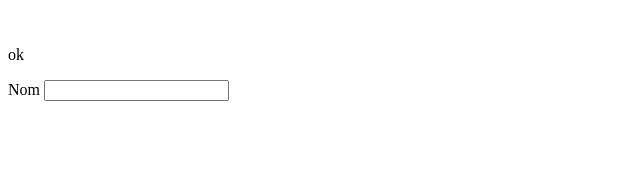
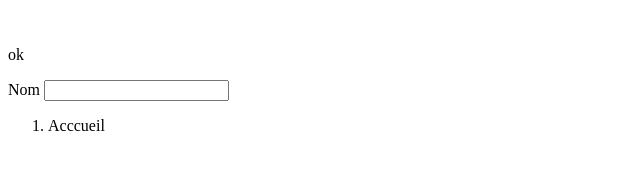
Before and after one commit to softjunior/softjunior.com, a plain HTML site: page Junior.html in a window 1280 px wide. Shown: the full height of the page, 0-640 px from the left. Drawn offline with Linux system fonts and the light colour scheme.

Commit message:
Update Junior.html

```diff
--- a/Junior.html
+++ b/Junior.html
@@ -10,5 +10,8 @@
     <p>ok</p>
     <label>Nom</label>
     <input type="text" >
+    <ol>
+        <li>Acccueil</li>
+    </ol>
 </body>
 </html>
```
